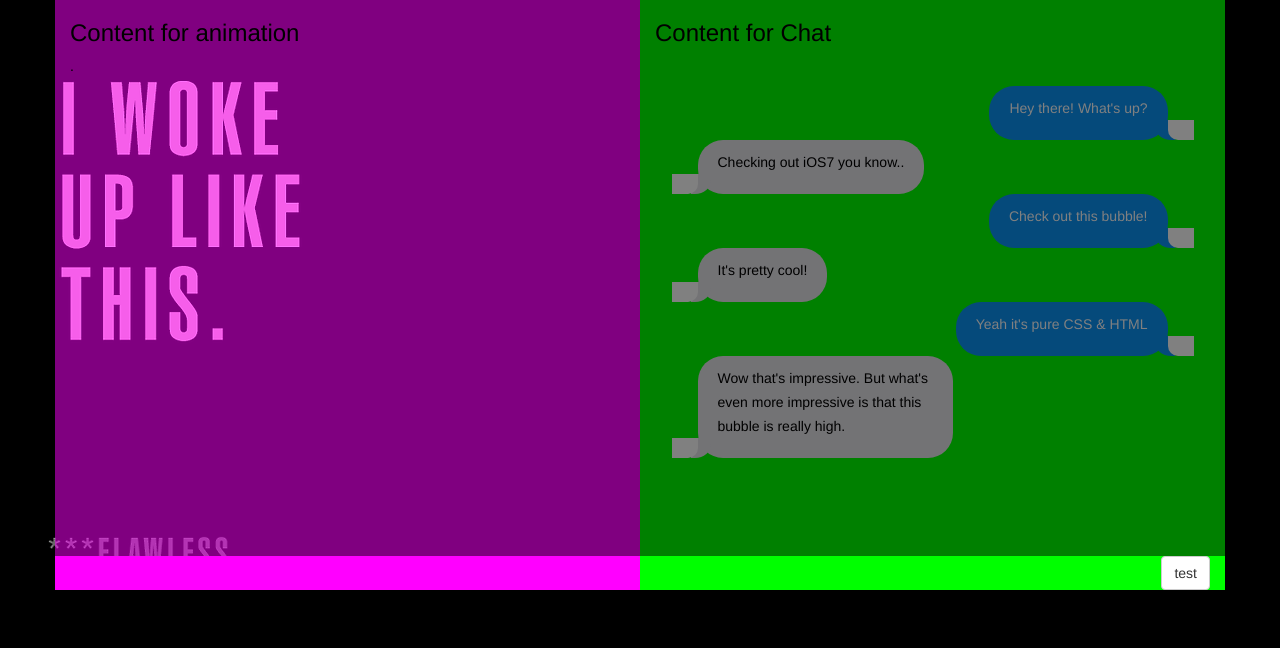
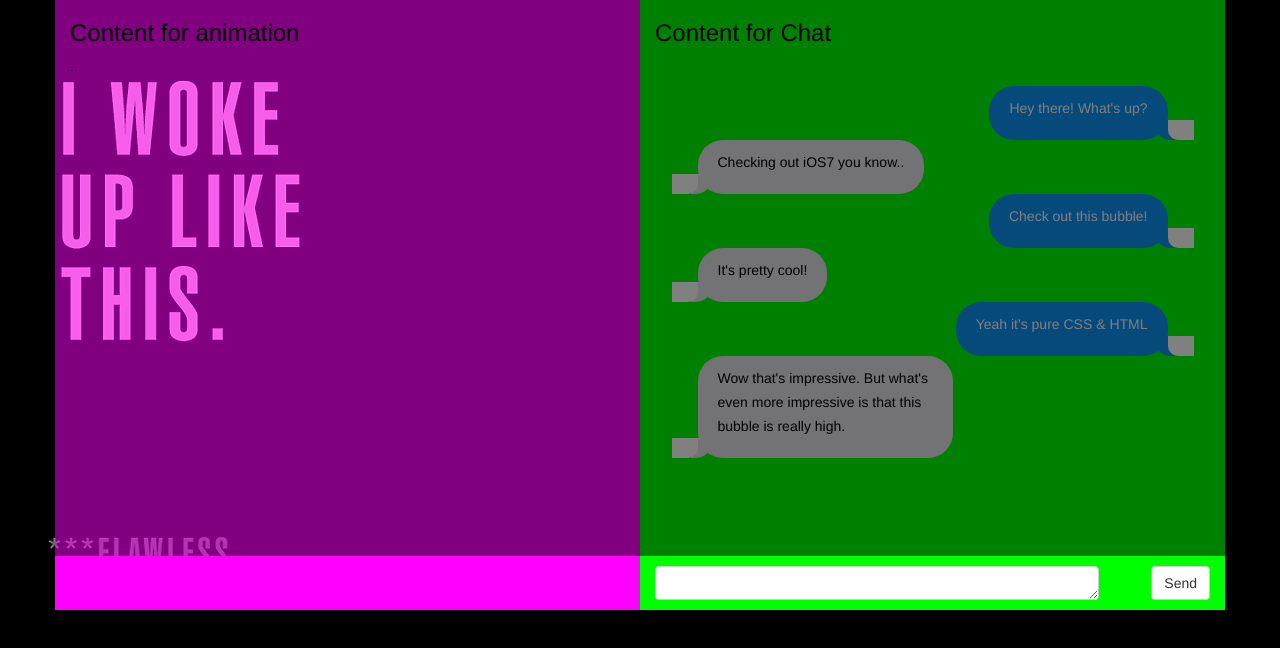
Before and after one commit to ramda2/myBey, a website: page index.html in a window 1280 px wide. Drawn offline with nearby package versions, Linux system fonts and the light colour scheme.

Commit message:
wtf commit

```diff
--- a/custom-styles.css
+++ b/custom-styles.css
@@ -24,6 +24,7 @@ body {
 
 #send-message {
 	float: right;
+	margin: 10px 0;
 }
 
 #top-row .col-md-6 {
@@ -33,3 +34,9 @@ body {
 #everything-container {
 	min-height: 100%;
 }
+
+#theinput {
+	float: left;
+    width: 80%;
+    margin: 10px 0;
+}
--- a/index.html
+++ b/index.html
@@ -29,10 +29,7 @@
 
                     <div id="chat">
                         <section>
-                            <div class="from-me">
-                                <p>Hey there! What's up?</p>
-                            </div>
-                            <div class="clear"></div>
+                            <div class="from-me"><p>Hey there! What's up?</p></div><div class="clear"></div>
                             <div class="from-them">
                                 <p>Checking out iOS7 you know..</p>
                             </div>
@@ -53,6 +50,13 @@
                                 <p>Wow that's impressive. But what's even more impressive is that this bubble is really high.</p>
                             </div>
                         </section>
+                        <script>
+                            // function makehtmlstring(message, from) {
+                            //     return '<div class="from-' + from + '"><p>' + message + '</p></div><div class="clear"></div>';
+                            // };
+
+                            // $('#chat').append($(makehtmlstring("i am a", "me")));
+                        </script>
                     </div>
                 </div>
             </div><!-- row1 -->
@@ -60,8 +64,9 @@
                 <div class="col-md-6 leftPane">
                 </div>
                 <div class="col-md-6 rightPane">
+                    <textarea class="form-control" rows="1" id="theinput"></textarea>
                     <div id="textEntry">
-                        <a href="#" class="btn btn-default" id="send-message">test</a>
+                        <a href="#" class="btn btn-default" id="send-message">Send</a>
                     </div>
                 </div>
             </div><!-- row2 -->
```
Also changed, not shown: index.js (added, +19 -0 lines).
